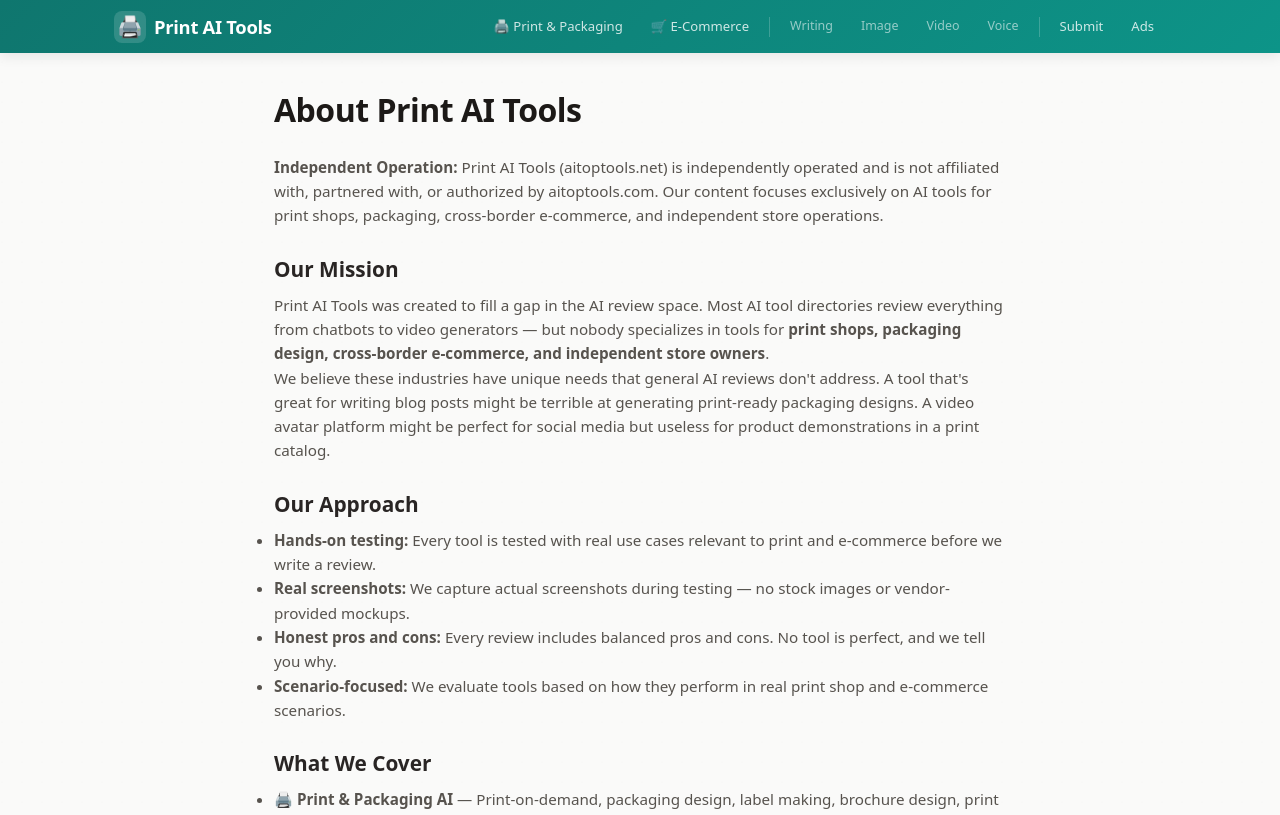
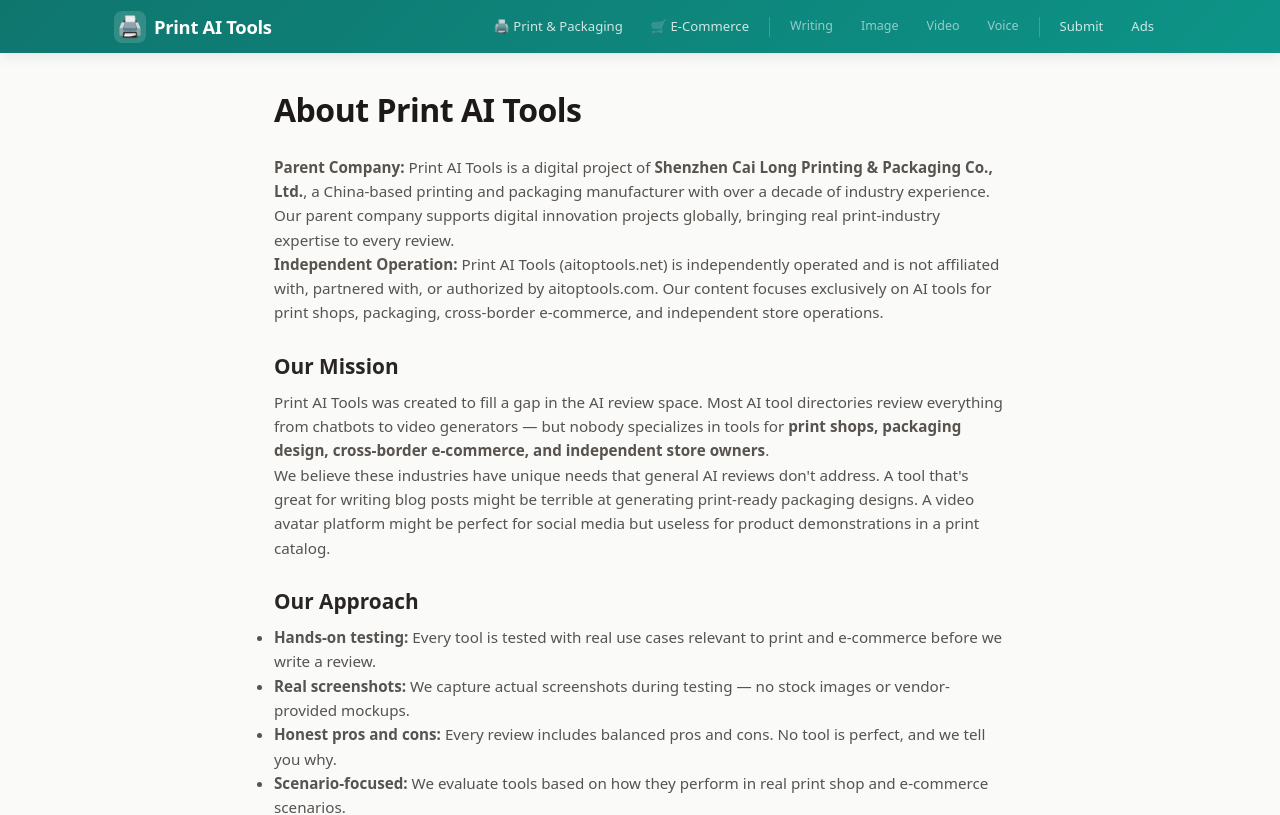
Before and after one commit to zprintprohk-rgb/aitoptools, a Next.js app: page /about in a window 1280 px wide. Shown: the top 815 px of the page. Built offline with nearby package versions, Linux system fonts and the light colour scheme.

Commit message:
feat: update About page with parent company info for affiliate compliance

```diff
--- a/src/app/about/page.js
+++ b/src/app/about/page.js
@@ -10,6 +10,10 @@
   return (
     <div className="about-page">
       <h1 style={{ fontSize: '2rem', fontWeight: 700, color: '#1c1917', marginBottom: 24 }}>About Print AI Tools</h1>
+
+      <div className="highlight-box">
+        <p><strong>Parent Company:</strong> Print AI Tools is a digital project of <strong>Shenzhen Cai Long Printing &amp; Packaging Co., Ltd.</strong>, a China-based printing and packaging manufacturer with over a decade of industry experience. Our parent company supports digital innovation projects globally, bringing real print-industry expertise to every review.</p>
+      </div>
 
       <div className="highlight-box">
         <p><strong>Independent Operation:</strong> Print AI Tools (aitoptools.net) is independently operated and is not affiliated with, partnered with, or authorized by aitoptools.com. Our content focuses exclusively on AI tools for print shops, packaging, cross-border e-commerce, and independent store operations.</p>
```
Also changed, not shown: 1 other file (tests, documents, lock files or other folders).
